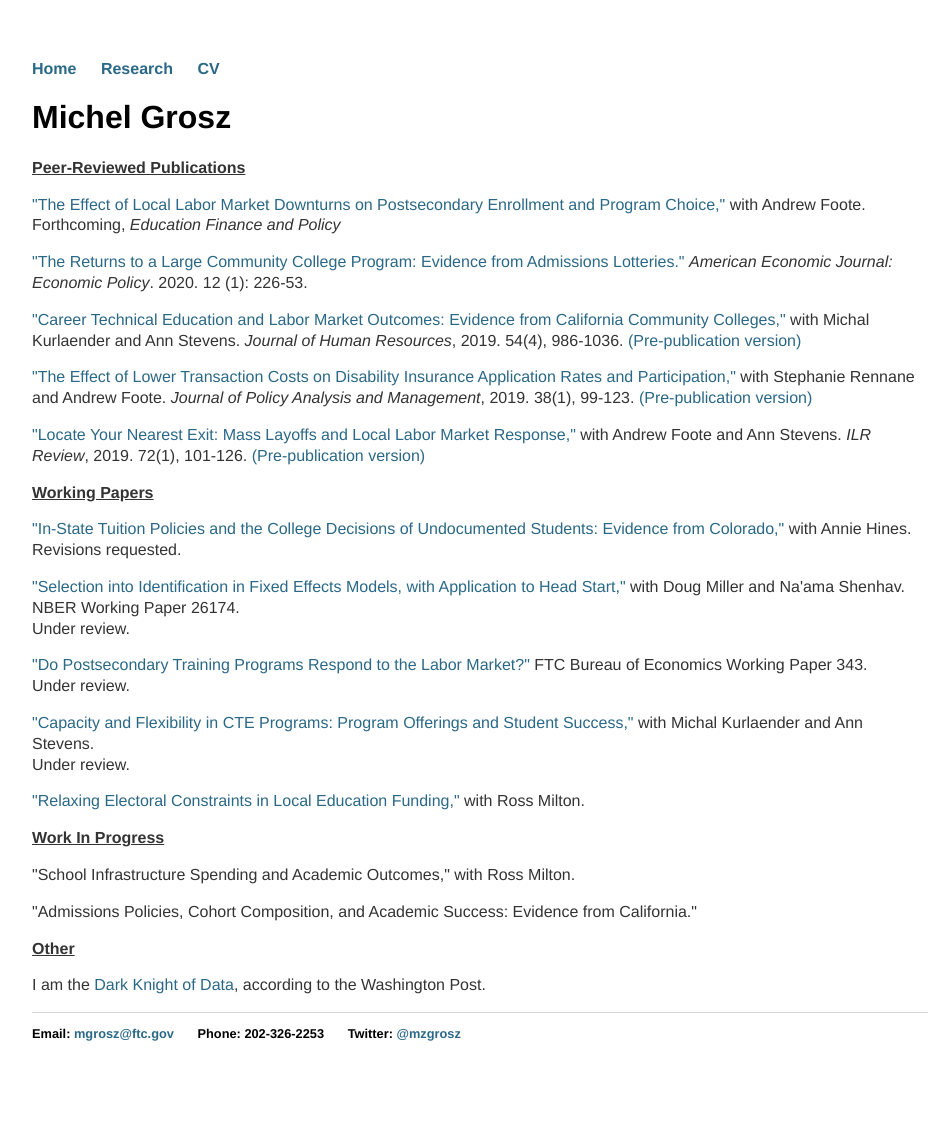
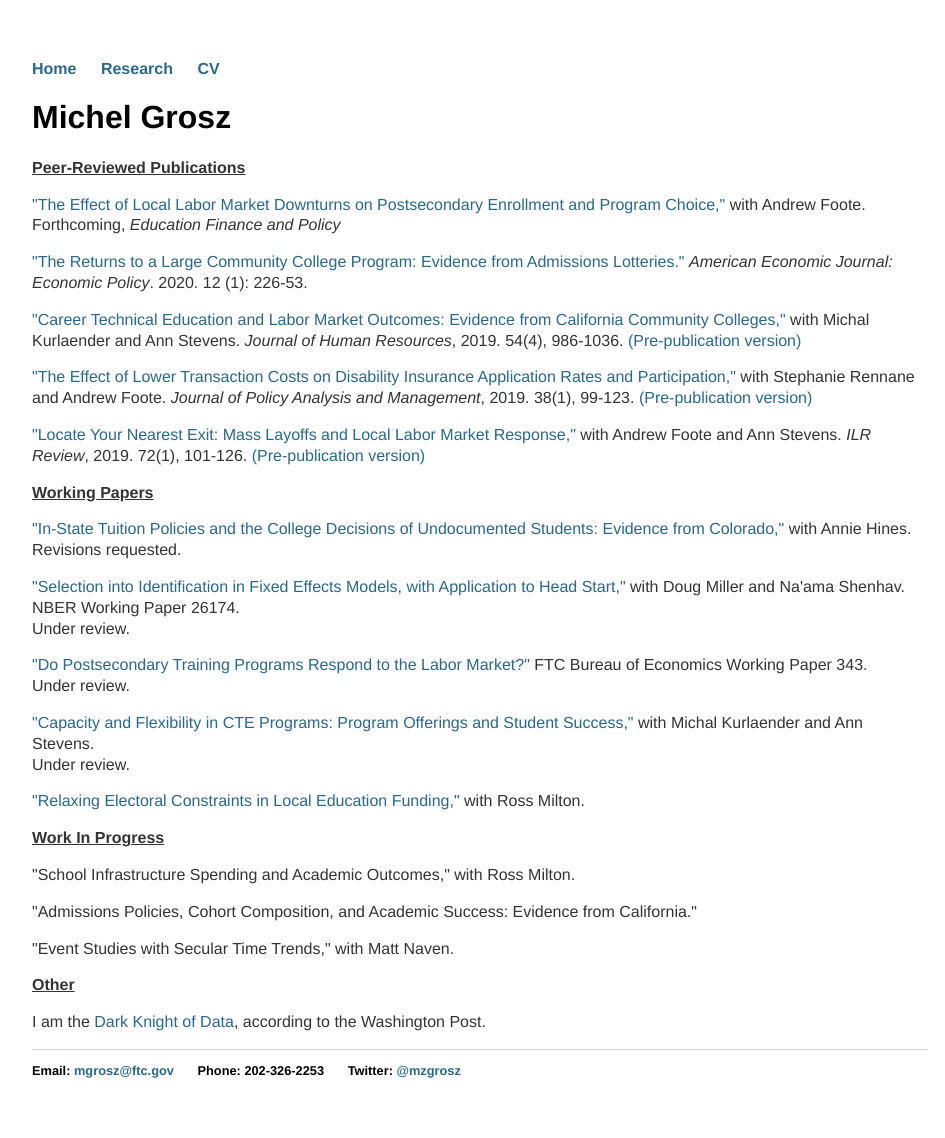
Before and after one commit to mzgrosz/mzgrosz.github.io, a Jekyll site: the page built from research/index.html, in a window 1280 px wide. Shown: the whole page, without its empty margins (160-1105 px from the left). Built offline with Jekyll 4.4.1, drawn with Linux system fonts in a browser that asks for light colours; before the commit the page ends 1101 px from its top, so only the background shows below that.

Commit message:
Update index.html

```diff
--- a/research/index.html
+++ b/research/index.html
@@ -75,6 +75,9 @@ title: Michel Grosz
 
 <p>&quot;Admissions Policies, Cohort Composition, and Academic Success: Evidence from California.&quot;</p>
 
+<p>&quot;Event Studies with Secular Time Trends,&quot; with Matt Naven.</p>
+
+
 <p><b><u>Other</u></b></p>
 
 <p>I am the <a href="https://www.washingtonpost.com/news/wonk/wp/2014/08/18/name-that-data-winners/?utm_term=.3cd38d9f8b5d">Dark Knight of Data</a>, according to the Washington Post.</p>
```
